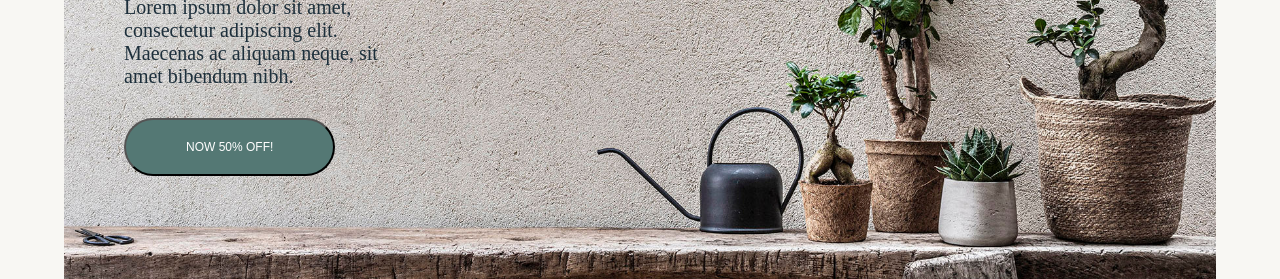
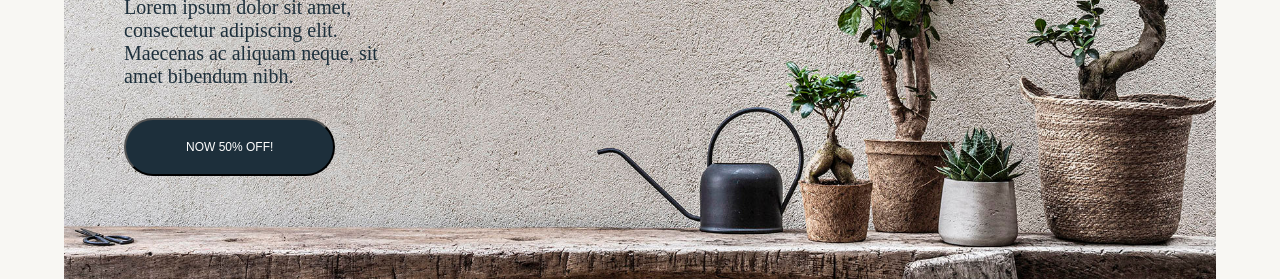
Before and after one commit to hummarabashir/Lucky-Shrub, a plain HTML site: page index.html in a window 1280 px wide. In both pictures the pointer is over the button "NOW 50% OFF!". Shown: the part 521-800 px from the top of the page. Drawn offline with Linux system fonts and the light colour scheme.

Commit message:
Update styles.css

```diff
--- a/styles.css
+++ b/styles.css
@@ -154,6 +154,10 @@ footer div {
   border-radius: 100px;
 }
 
+.cta:hover {
+background: #1d2f3b;
+}
+
 .col {
   background-color: #ececec;
   margin: 2%;
```
